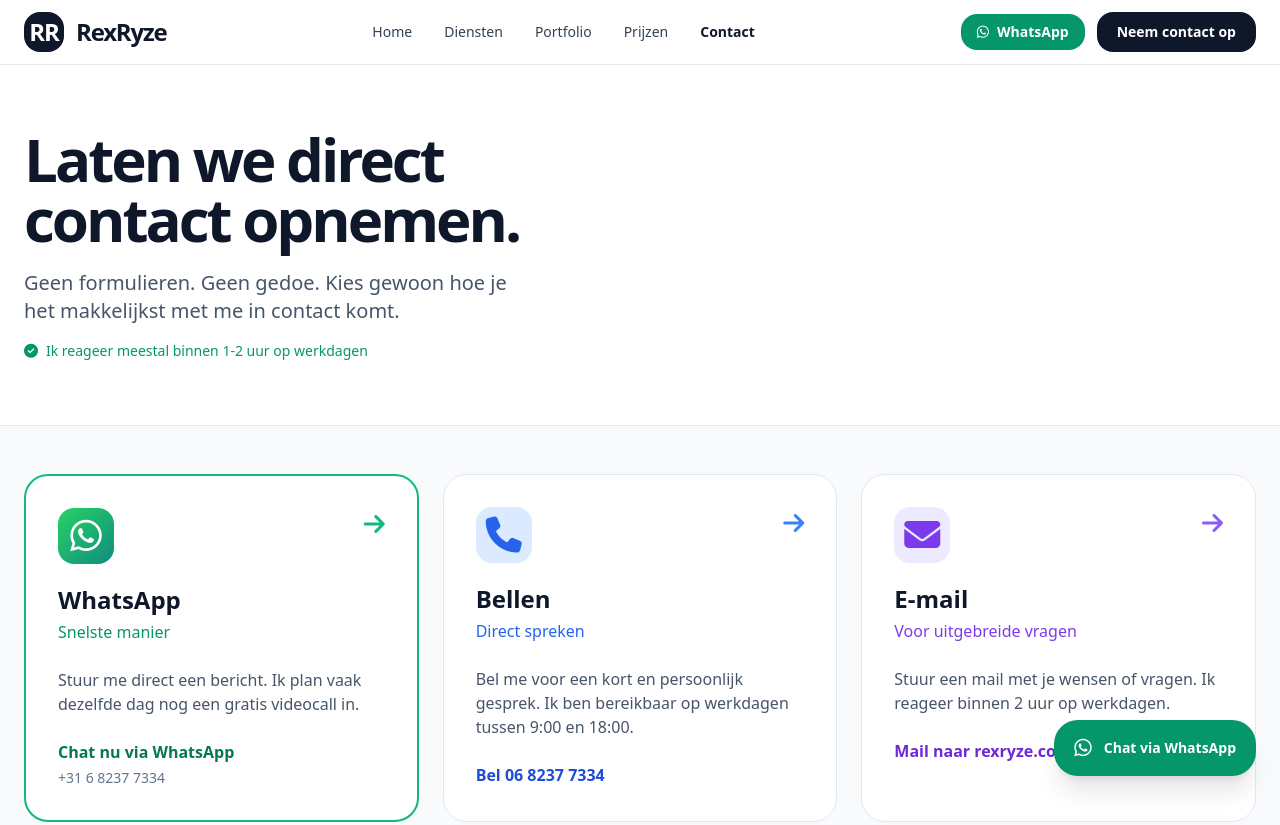
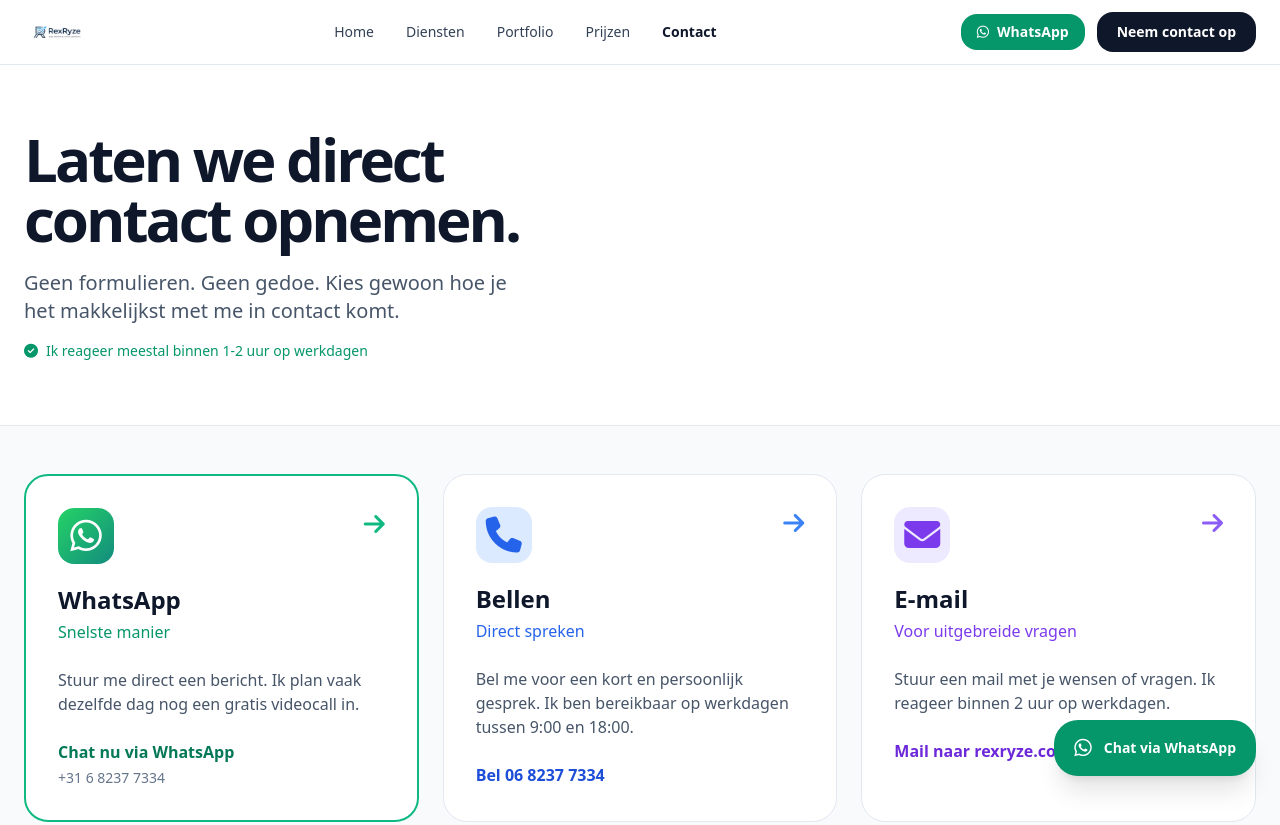
Before and after one commit to NoahvanL/rexryze.com, a plain HTML site: page contact.html in a window 1280 px wide. Shown: the top 825 px of the page. Drawn offline with nearby package versions, Linux system fonts and the light colour scheme.

Commit message:
Add files via upload

```diff
--- a/contact.html
+++ b/contact.html
@@ -31,12 +31,9 @@
     <nav class="bg-white border-b border-slate-200 sticky top-0 z-50">
         <div class="max-w-7xl mx-auto px-6">
             <div class="flex justify-between items-center h-16">
-                <div class="flex items-center gap-x-3">
-                    <div class="w-10 h-10 bg-slate-900 rounded-2xl flex items-center justify-center">
-                        <span class="text-white font-bold text-2xl tracking-tighter">RR</span>
-                    </div>
-                    <a href="index.html" class="font-semibold text-2xl tracking-tighter text-slate-900">RexRyze</a>
-                </div>
+                <a href="index.html" class="flex items-center gap-x-3">
+                    <img src="images/logo.png" alt="RexRyze" class="h-9 w-auto">
+                </a>
 
                 <div class="hidden md:flex items-center gap-x-8 text-sm font-medium">
                     <a href="index.html" class="nav-link text-slate-700 hover:text-slate-900">Home</a>
```
Also changed, not shown: diensten.html (+3 -6 lines), index.html (+3 -6 lines), portfolio.html (+3 -6 lines), prijzen.html (+3 -6 lines), images/logo-icon.png (added), images/logo-white.png (added), images/logo.png (added), uploads/Screenshot 2026-06-09 160022.png (added).
